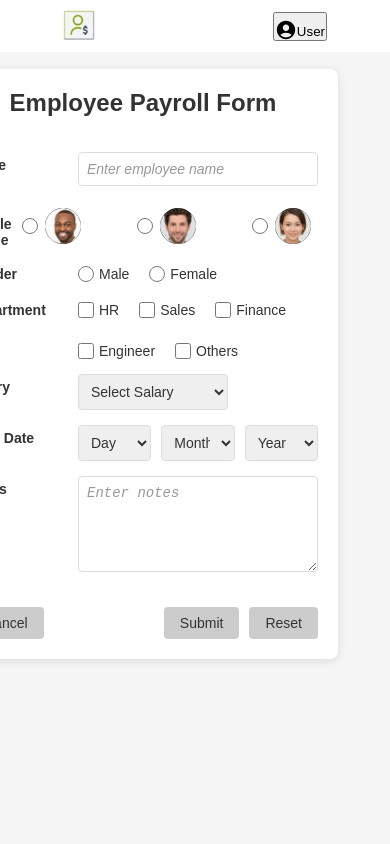
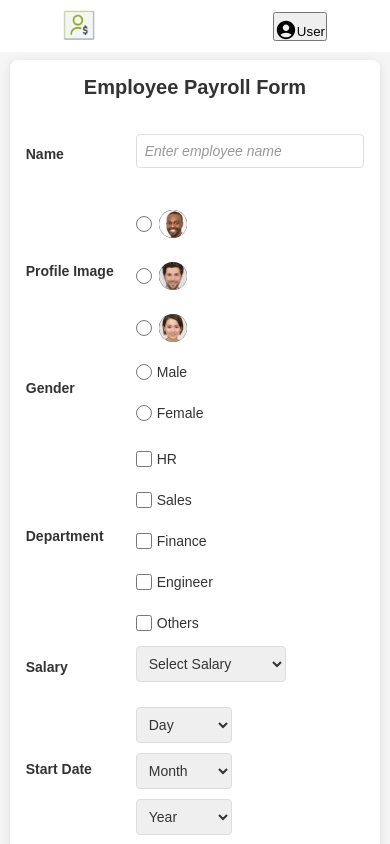
Before and after one commit to Surajdutaa2003/EmployeePayroolReact, a React (Vite) app: page /add-employee in a window 390 px wide. Built offline with nearby package versions, Linux system fonts and the light colour scheme.

Commit message:
EmployeeForm.module.scss

```diff
--- a/src/styles/EmployeeForm.module.scss
+++ b/src/styles/EmployeeForm.module.scss
@@ -2,69 +2,74 @@ body, html {
   margin: 0;
   padding: 0;
   height: 100%;
-  overflow: auto; /* Let the browser handle scrolling */
+  overflow: auto;
+  font-size: 16px;
 }
 
 .container {
   position: relative;
   background-color: #f5f5f5;
-  min-height: calc(100vh - 50px); /* Use min-height instead of height */
+  min-height: calc(100vh - 3.125rem);
   padding: 0;
-  margin-top: 50px;
-z-index: 1;
+  margin-top: 3.125rem;
+  z-index: 1;
+
   .formContainer {
     position: relative;
-    max-width: 750px; /* Match the width of the form in the screenshot */
-    margin: 20px auto;
+    max-width: 46.875rem;
+    width: 90%;
+    margin: 1.25rem auto;
     background-color: #fff;
-    padding: 20px;
-    border-radius: 8px;
-    box-shadow: 0 2px 10px rgba(0, 0, 0, 0.1);
-    top: 19px;
-    right: 52px;
+    padding: clamp(1rem, 2vw, 1.25rem);
+    border-radius: 0.5rem;
+    box-shadow: 0 0.125rem 0.625rem rgba(0, 0, 0, 0.1);
+    top: 1.1875rem;
+    right: 0;
     z-index: 1;
-
 
     form {
       display: flex;
       flex-direction: column;
-      gap: 15px;
+      gap: 0.9375rem;
 
       h1 {
-        font-size: 24px;
+        font-size: clamp(1.25rem, 3vw, 1.5rem);
         color: #333;
-        margin: 0 0 20px;
+        margin: 0 0 1.25rem;
         text-align: center;
       }
 
       .formGroup {
         display: flex;
-        align-items: flex-start;
-        gap: 10px;
+        flex-direction: row;
+        align-items: center;
+        gap: 0.625rem;
 
         label {
-          font-size: 14px;
+          font-size: 0.875rem;
           color: #333;
           font-weight: bold;
-          width: 100px;
-          padding-top: 5px;
+          width: 6.25rem;
+          padding-top: 0.3125rem;
         }
 
         .inputWrapper {
           flex: 1;
           display: flex;
           flex-direction: column;
-          gap: 5px;
+          gap: 0.3125rem;
+          width: 100%;
 
           input[type="text"],
           select,
           textarea {
             width: 100%;
-            padding: 8px;
+            padding: 0.5rem;
             border: 1px solid #ddd;
-            border-radius: 4px;
-            font-size: 14px;
+            border-radius: 0.25rem;
+            font-size: 0.875rem;
             color: #333;
+            box-sizing: border-box;
 
             &::placeholder {
               color: #999;
@@ -74,33 +79,36 @@ z-index: 1;
             &:focus {
               outline: none;
               border-color: #007bff;
-              box-shadow: 0 0 5px rgba(0, 123, 255, 0.3);
+              box-shadow: 0 0 0.3125rem rgba(0, 123, 255, 0.3);
             }
           }
 
           textarea {
             resize: vertical;
-            min-height: 96px;
+            min-height: 6rem;
           }
 
-
           .profileImages {
+            position: relative;
             display: flex;
-            gap: 15px;
+            flex-wrap: wrap;
+            gap: 0.9375rem;
+            top: 10px;
 
             .profileImageLabel {
               display: flex;
               align-items: center;
-              gap: 5px;
+              gap: 0.3125rem;
+
               input[type="radio"] {
-                width: 16px;
-                height: 16px;
+                width: 1rem;
+                height: 1rem;
                 margin: 0;
               }
 
               img {
-                width: 40px;
-                height: 40px;
+                width: clamp(2rem, 5vw, 2.5rem);
+                height: clamp(2rem, 5vw, 2.5rem);
                 border-radius: 50%;
                 object-fit: cover;
                 border: 2px solid transparent;
@@ -113,68 +121,66 @@ z-index: 1;
             }
           }
 
-
           .radioGroup {
             display: flex;
-            gap: 20px;
+            flex-wrap: wrap;
+            gap: 1.25rem;
 
             label {
               display: flex;
               align-items: center;
-              gap: 5px;
+              gap: 0.3125rem;
               font-weight: normal;
               width: auto;
 
               input[type="radio"] {
                 margin: 0;
-                width: 16px;
-                height: 16px;
+                width: 1rem;
+                height: 1rem;
               }
             }
           }
 
-
           .checkboxGroup {
             display: flex;
-            gap: 20px;
             flex-wrap: wrap;
+            gap: 1.25rem;
 
             label {
               display: flex;
               align-items: center;
-              gap: 5px;
+              gap: 0.3125rem;
               font-weight: normal;
               width: auto;
 
               input[type="checkbox"] {
                 margin: 0;
-                width: 16px;
-                height: 16px;
+                width: 1rem;
+                height: 1rem;
               }
             }
           }
 
-
           select[name="salary"] {
-            width: 150px;
+            width: 9.375rem;
           }
-
 
           .startDate {
             display: flex;
-            gap: 10px;
+            flex-wrap: wrap;
+            gap: 0.625rem;
 
             select {
-              padding: 8px;
+              padding: 0.5rem;
               border: 1px solid #ddd;
-              border-radius: 4px;
-              font-size: 14px;
+              border-radius: 0.25rem;
+              font-size: 0.875rem;
               color: #333;
-
+              width: 6rem;
               &:focus {
                 outline: none;
                 border-color: #007bff;
-                box-shadow: 0 0 5px rgba(0, 123, 255, 0.3);
+                box-shadow: 0 0 0.3125rem rgba(0, 123, 255, 0.3);
               }
             }
           }
@@ -183,19 +189,22 @@ z-index: 1;
 
       .buttonContainer {
         display: flex;
+        flex-wrap: nowrap;
         justify-content: space-between;
         align-items: center;
-        margin-top: 20px;
+        margin-top: 1.25rem;
+        gap: 0.625rem;
 
         .cancelButton {
-          padding: 8px 16px;
+          padding: 0.5rem 1rem;
           background-color: #ccc;
           color: #333;
           border: none;
-          border-radius: 4px;
-          font-size: 14px;
+          border-radius: 0.25rem;
+          font-size: 0.875rem;
           cursor: pointer;
           transition: background-color 0.3s ease;
+          flex: 0 1 auto;
 
           &:hover {
             background-color: #dc3545;
@@ -205,33 +214,22 @@ z-index: 1;
 
         .rightButtons {
           display: flex;
-          gap: 10px;
+          flex-wrap: nowrap;
+          gap: 0.625rem;
+          flex: 0 1 auto;
+          justify-content: flex-end;
 
-          .submitButton {
-            padding: 8px 16px;
+          .submitButton,
+          .resetButton {
+            padding: 0.5rem 1rem;
             background-color: #ccc;
             color: #333;
             border: none;
-            border-radius: 4px;
-            font-size: 14px;
+            border-radius: 0.25rem;
+            font-size: 0.875rem;
             cursor: pointer;
             transition: background-color 0.3s ease;
-
-            &:hover {
-              background-color: #82A70C;
-              color: #fff;
-            }
-          }
-
-          .resetButton {
-            padding: 8px 16px;
-            background-color: #ccc;
-            color: #333;
-            border: none;
-            border-radius: 4px;
-            font-size: 14px;
-            cursor: pointer;
-            transition: background-color 0.3s ease;
+            flex: 0 1 auto;
 
             &:hover {
               background-color: #82A70C;
@@ -243,14 +241,149 @@ z-index: 1;
 
       .error {
         color: #dc3545;
-        font-size: 12px;
-        margin-top: 5px;
+        font-size: 0.75rem;
+        margin-top: 0.3125rem;
       }
     }
   }
 }
 
-.pf{
+.pf {
   position: relative;
-  top: 10px;
+  top: 0.625rem;
 }
+
+
+@media (max-width: 767px) {
+  .container .formContainer {
+    width: 95%;
+    padding: 1rem;
+    top: 0.625rem;
+  }
+
+  .formGroup {
+    flex-direction: column;
+    align-items: flex-start;
+
+    label {
+      width: 100%;
+    }
+
+    .inputWrapper {
+      .profileImages {
+        flex-wrap: wrap;
+        flex-direction: column;
+        width: 100%;
+        align-items: flex-start;
+        margin-top: 0.625rem;
+      }
+
+      .radioGroup {
+        flex-wrap: wrap;
+        flex-direction: column;
+        width: 100%;
+        align-items: flex-start;
+        margin-top: 0.625rem;
+      }
+
+      .checkboxGroup {
+        flex-wrap: wrap;
+        flex-direction: column;
+        width: 100%;
+        align-items: flex-start;
+        margin-top: 0.625rem;
+      }
+
+      select[name="salary"] {
+        width: 100%;
+        max-width: 9.375rem;
+      }
+
+      .startDate {
+        flex-wrap: wrap;
+        flex-direction: column;
+        width: 100%;
+        align-items: flex-start;
+        margin-top: 0.625rem;
+
+        select {
+          width: 100%;
+          max-width: 6rem;
+        }
+      }
+    }
+  }
+
+  .buttonContainer {
+    flex-wrap: wrap;
+
+    .cancelButton {
+      flex: 1;
+    }
+
+    .rightButtons {
+      flex-wrap: wrap;
+      flex: 2;
+      justify-content: space-between;
+
+      .submitButton,
+      .resetButton {
+        flex: 1;
+      }
+    }
+  }
+}
+
+
+@media (min-width: 768px) and (max-width: 1023px) {
+  .container .formContainer {
+    width: 85%;
+  }
+
+  .formGroup {
+    flex-direction: row;
+    align-items: center;
+
+    label {
+      width: 6.25rem;
+    }
+
+    .inputWrapper {
+      select[name="salary"] {
+        width: 100%;
+        max-width: 9.375rem;
+      }
+
+      .startDate {
+        select {
+          width: 100%;
+          max-width: 6rem;
+        }
+      }
+    }
+  }
+
+  .buttonContainer {
+    flex-wrap: wrap;
+
+    .cancelButton {
+      flex: 1;
+    }
+
+    .rightButtons {
+      flex: 2;
+      justify-content: flex-end;
+
+      .submitButton,
+      .resetButton {
+        flex: 1;
+      }
+    }
+  }
+}
+
+@media (min-width: 1024px) {
+  .container .formContainer {
+    width: 750px;
+  }
+}
```
